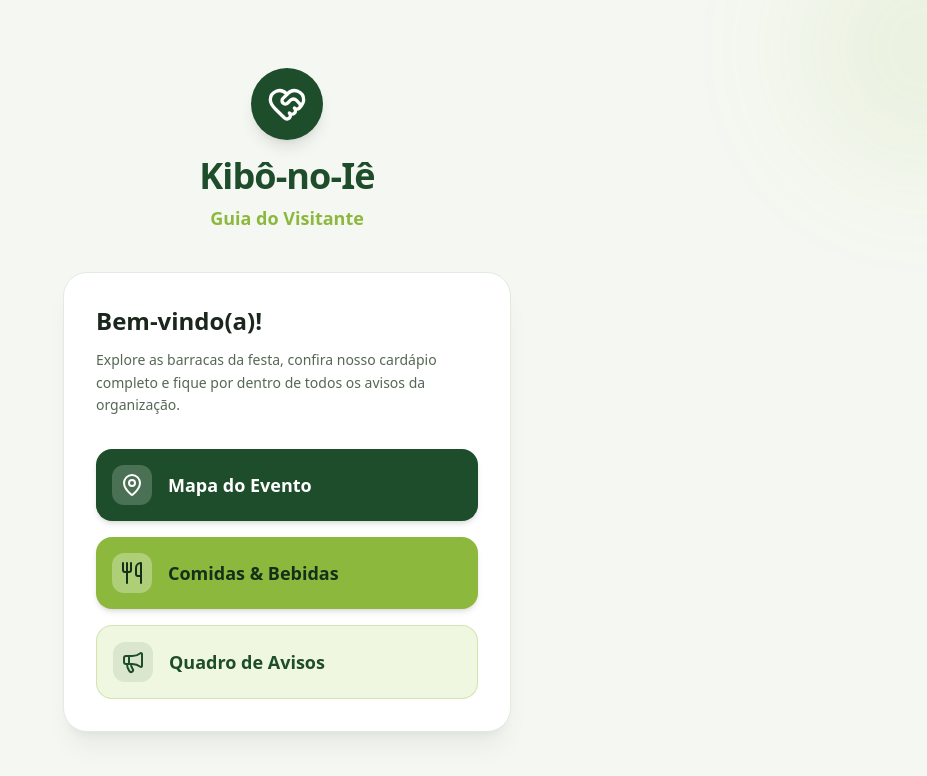
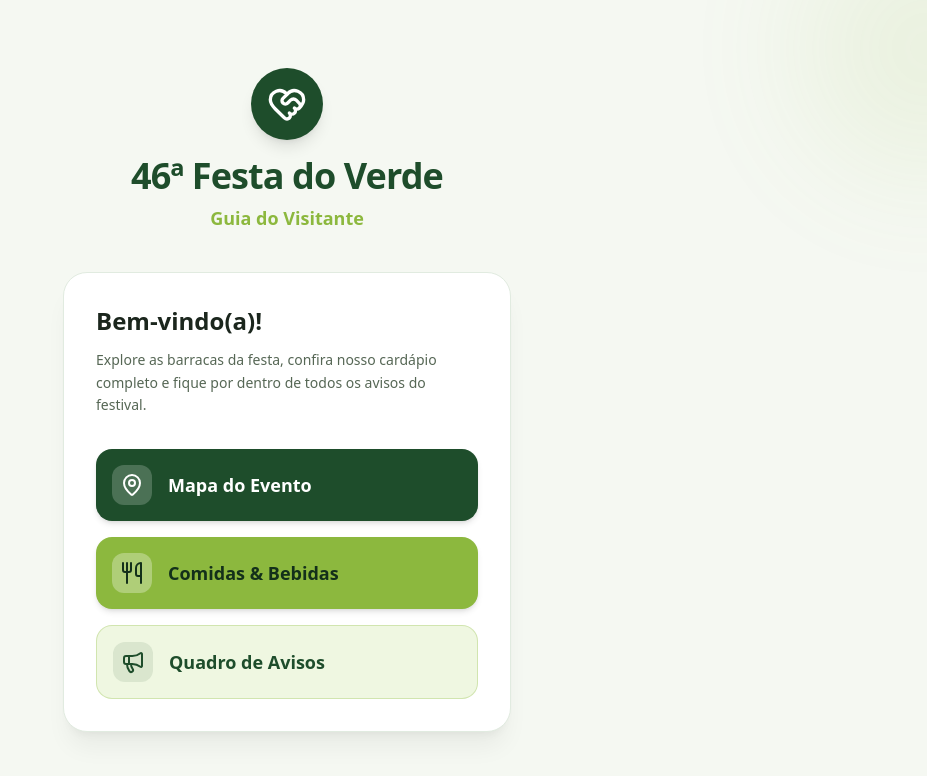
Before and after one commit to AndrewHanasiro/kibo-no-ie, a React (Vite) app in the folder visitante/: page / in a window 1280 px wide. Shown: the top 776 px of the page, without its empty margins (353-1280 px from the left). Built offline with nearby package versions, Linux system fonts and the light colour scheme.

Commit message:
fix: visitante main page

```diff
--- a/visitante/index.html
+++ b/visitante/index.html
@@ -5,7 +5,7 @@
   <meta charset="UTF-8" />
   <link rel="icon" type="image/jpeg" href="/favicon.jpg" />
   <meta name="viewport" content="width=device-width, initial-scale=1.0" />
-  <title>Kibô no Iê</title>
+  <title>46ª Festa do Verde </title>
 </head>
 
 <body>
--- a/visitante/src/App.tsx
+++ b/visitante/src/App.tsx
@@ -16,7 +16,7 @@ function Home() {
             <HeartHandshake size={40} className="text-white" />
           </div>
         </div>
-        <h1 className="text-4xl font-bold text-primary-forest mb-2 tracking-tight">Kibô-no-Iê</h1>
+        <h1 className="text-4xl font-bold text-primary-forest mb-2 tracking-tight">46ª Festa do Verde </h1>
         <p className="text-secondary-leaf font-bold text-lg">Guia do Visitante</p>
       </header>
 
@@ -24,7 +24,7 @@ function Home() {
         <div className="bg-white rounded-3xl shadow-xl shadow-black/5 p-8 border border-[#E1EBE0]">
           <h2 className="text-2xl font-bold text-[#1B261D] mb-3">Bem-vindo(a)!</h2>
           <p className="text-[#566755] mb-8 text-sm leading-relaxed">
-            Explore as barracas da festa, confira nosso cardápio completo e fique por dentro de todos os avisos da organização.
+            Explore as barracas da festa, confira nosso cardápio completo e fique por dentro de todos os avisos do festival.
           </p>
           <div className="flex flex-col gap-4">
             <Link
```
